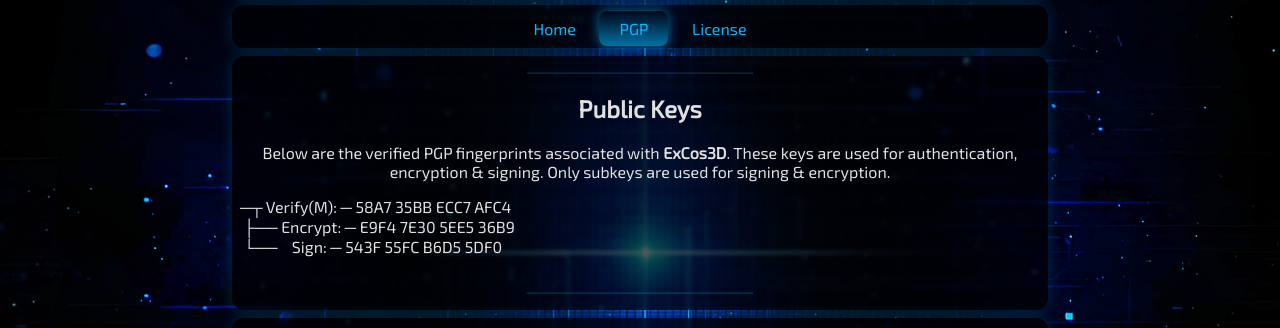
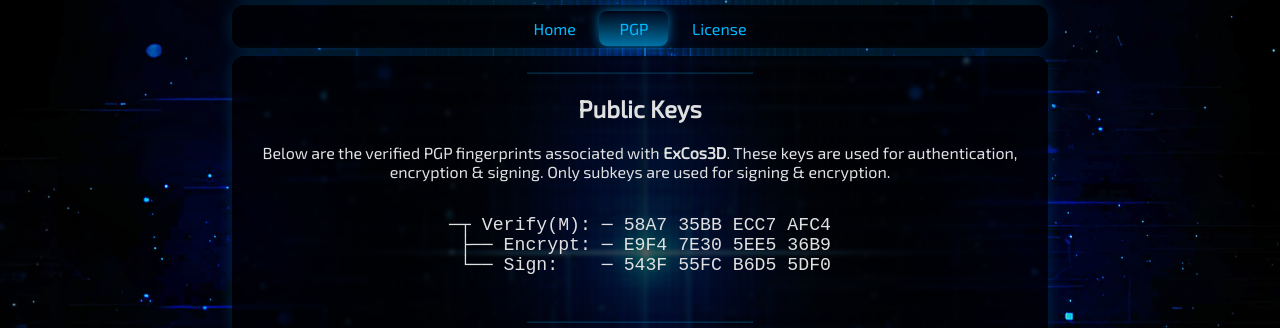
Before and after one commit to ExCos3D/excos3d.github.io, a plain HTML site: page pgp.html in a window 1280 px wide. Shown: the part 167-495 px from the top of the page. Drawn offline with Linux system fonts and the light colour scheme.

Commit message:
Fix PGP Key formatting

```diff
--- a/pgp.html
+++ b/pgp.html
@@ -61,12 +61,14 @@
             <p>Below are the verified PGP fingerprints associated with <strong>ExCos3D</strong>.
             These keys are used for authentication, encryption & signing.
             Only subkeys are used for signing & encryption.</p>
-
-            <pre class="pgp-tree">
+            <div style="display:flex; justify-content:center;">
+                <pre class="pgp-tree">
 ─┬ Verify(M): ─ <span title="Verification(Master) PUB-Fingerprint">58A7 35BB ECC7 AFC4</span>
  ├── Encrypt: ─ <span title="Active encryption key for secure correspondence">E9F4 7E30 5EE5 36B9</span>
- └──    Sign: ─ <span title="Active signing key for file and message verification">543F 55FC B6D5 5DF0</span>
-            </pre>
+ └── Sign:    ─ <span title="Active signing key for file and message verification">543F 55FC B6D5 5DF0</span>
+                </pre>
+            </div>
+
 
             <hr class="sub">
 
--- a/styles/excos-linkhub.css
+++ b/styles/excos-linkhub.css
@@ -186,9 +186,11 @@
 }
 
 .pgp-tree {
-    display: block;
+    display: inline-block;
     font-family: 'Exo 2';
     text-align: left;
+    font-family:monospace;
+    font-size: 1.4em;
 }
 
 /* ╔═════════════════════════════╗ */
```
